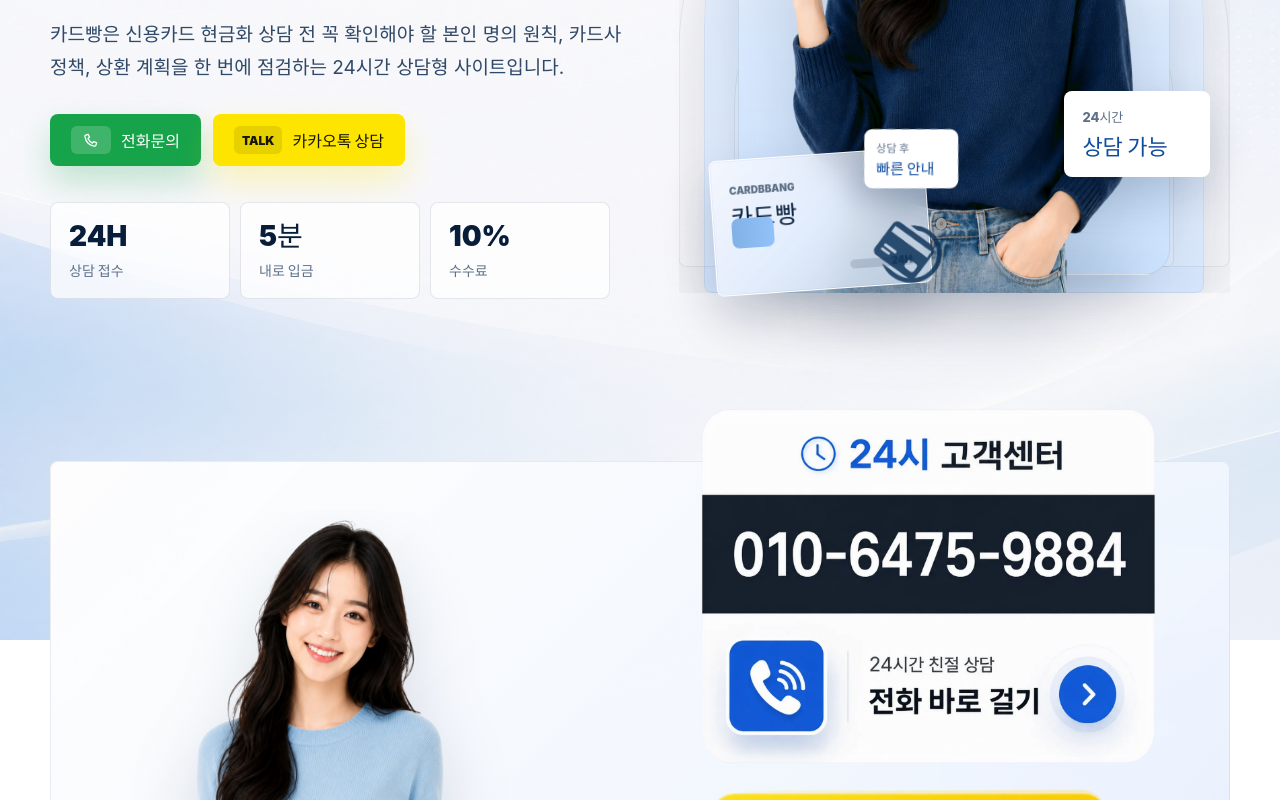
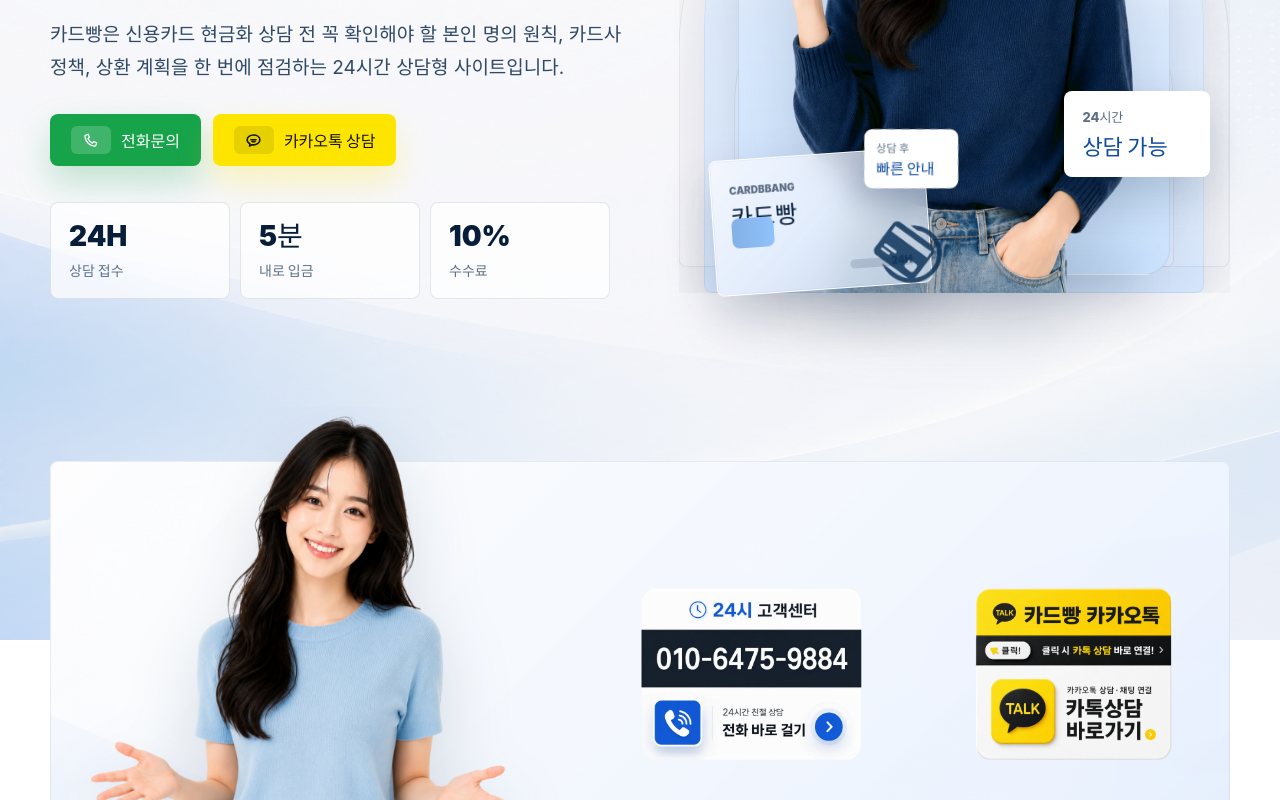
Before and after one commit to l1lsang/cardbbang, a React (Vite) app: page / in a window 1280 px wide. Shown: the part 440-1240 px from the top of the page. Built offline with nearby package versions, Linux system fonts and the light colour scheme; a web font is replaced by a local one.

Commit message:
DFDFDFDF

```diff
--- a/src/App.css
+++ b/src/App.css
@@ -316,6 +316,12 @@
 .hero-actions .button-secondary .button-icon {
   background: rgba(24, 22, 0, 0.1);
   color: #181600;
+}
+
+.hero-actions .button-secondary .button-icon .ui-icon {
+  width: 19px;
+  height: 19px;
+  stroke-width: 2;
 }
 
 .hero-stats {
@@ -676,6 +682,8 @@
 
 .quick-contact-actions {
   display: grid;
+  grid-template-columns: repeat(2, minmax(0, 1fr));
+  align-items: center;
   gap: 18px;
   align-content: center;
 }
@@ -1552,6 +1560,7 @@
   }
 
   .quick-contact-actions {
+    grid-template-columns: repeat(2, minmax(0, 1fr));
     gap: 12px;
   }
 
--- a/src/App.tsx
+++ b/src/App.tsx
@@ -15,6 +15,7 @@
   | 'card'
   | 'chat'
   | 'checkList'
+  | 'kakao'
   | 'link'
   | 'lock'
   | 'message'
@@ -65,6 +66,13 @@
         <path d="M14.5 7h5" />
         <path d="M14.5 12.2h5" />
         <path d="M5.5 3.5h13A2.5 2.5 0 0 1 21 6v12a2.5 2.5 0 0 1-2.5 2.5h-13A2.5 2.5 0 0 1 3 18V6a2.5 2.5 0 0 1 2.5-2.5Z" />
+      </>
+    ),
+    kakao: (
+      <>
+        <path d="M12 5C7.6 5 4 7.7 4 11.1c0 2.1 1.4 4 3.5 5.1L6.9 19l3-1.7c.7.1 1.4.2 2.1.2 4.4 0 8-2.7 8-6.4S16.4 5 12 5Z" />
+        <path d="M8.7 11h6.6" />
+        <path d="M10.1 13.4h3.8" />
       </>
     ),
     link: (
@@ -144,7 +152,7 @@
 
 const phoneNumber = '010-6475-9884'
 const phoneHref = 'tel:01064759884'
-const kakaoHref = 'https://open.kakao.com/o/sxYY1sui'
+const kakaoHref = 'https://open.kakao.com/o/sTqvnUui'
 const officialDomain = 'www.카드빵.com'
 
 const strengths: Array<{
@@ -381,7 +389,7 @@
               rel="noreferrer"
             >
               <span className="button-icon" aria-hidden="true">
-                TALK
+                <Icon name="kakao" />
               </span>
               카카오톡 상담
             </a>
```
